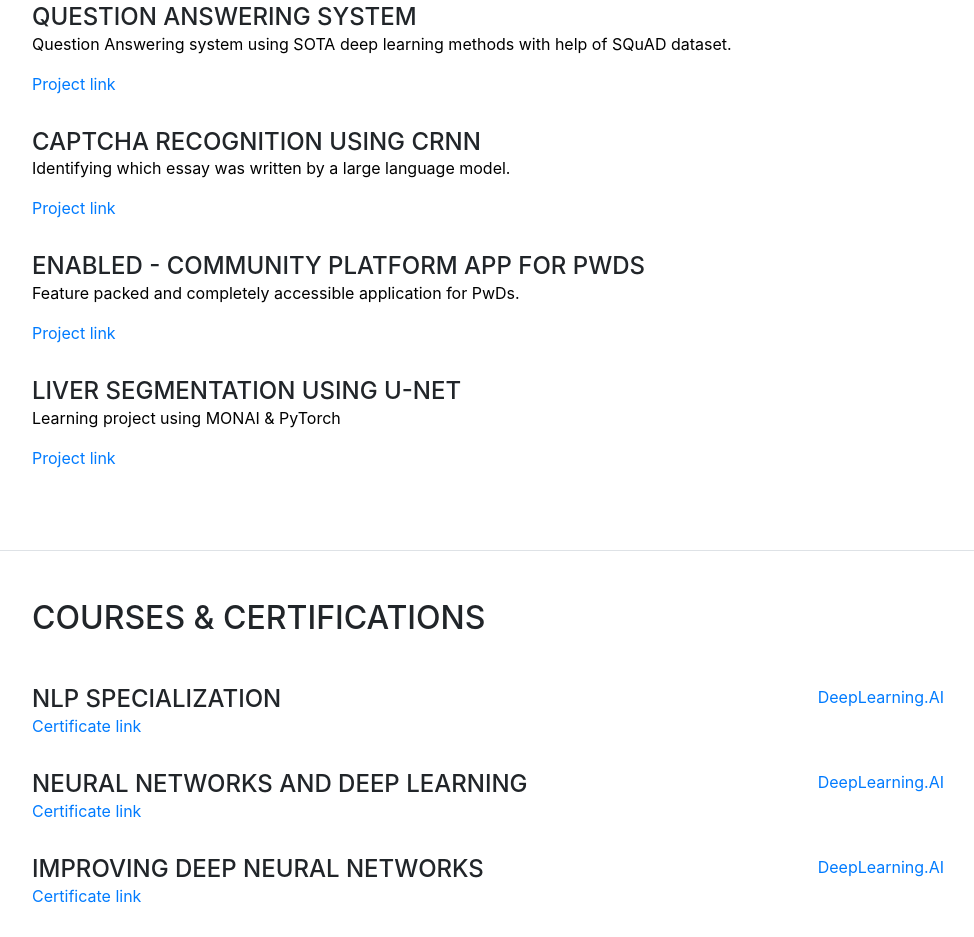
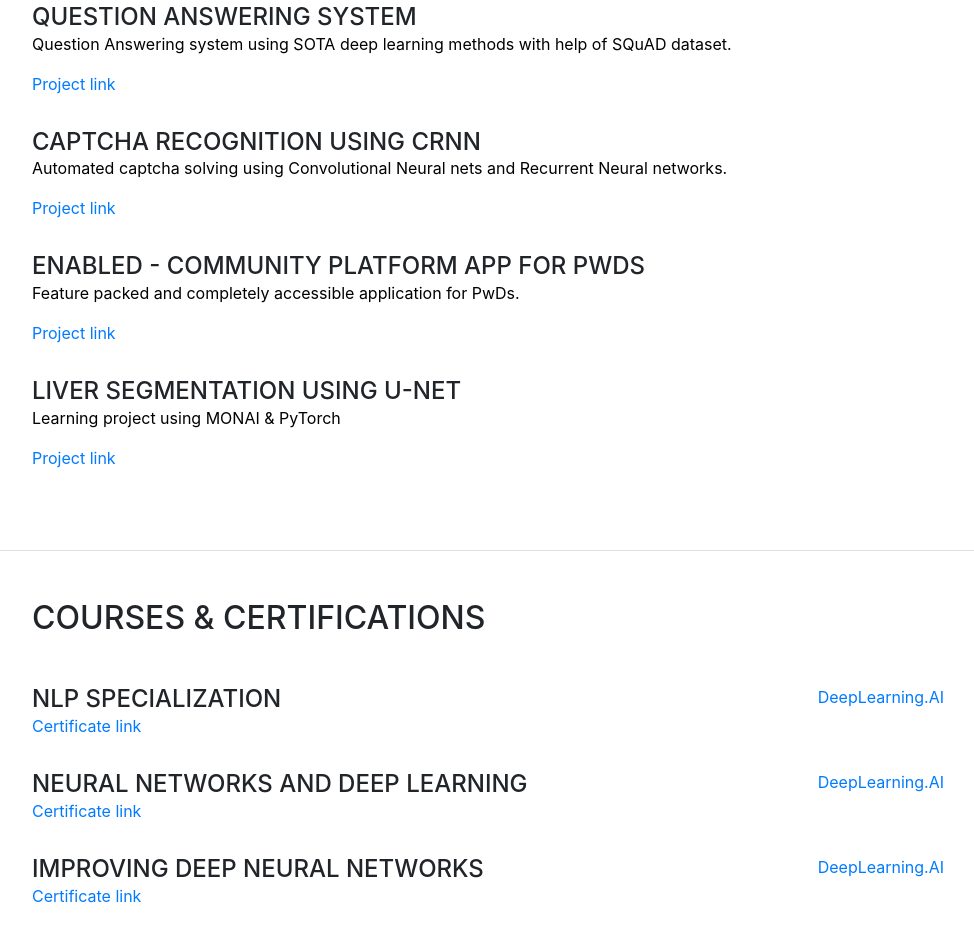
Before and after one commit to Riteshbhalerao11/personal-website, a website with bundled scripts: page index.html in a window 1280 px wide. Shown: the part 3859-4796 px from the top of the page, without its empty margins (288-1262 px from the left). Built offline with nearby package versions, Linux system fonts and the light colour scheme; a web font is replaced by a local one.

Commit message:
Fixed a typo

```diff
--- a/index.html
+++ b/index.html
@@ -383,7 +383,8 @@
             <div class="resume-content mr-auto">
               <h4 class="mb-0">Captcha Recognition using CRNN</h4>
               <p class="description">
-                Identifying which essay was written by a large language model.
+                Automated captcha solving using Convolutional Neural nets and
+                Recurrent Neural networks.
               </p>
               <a href="https://github.com/Riteshbhalerao11/Captcha-recognition"
                 ><p>Project link</p></a
```
